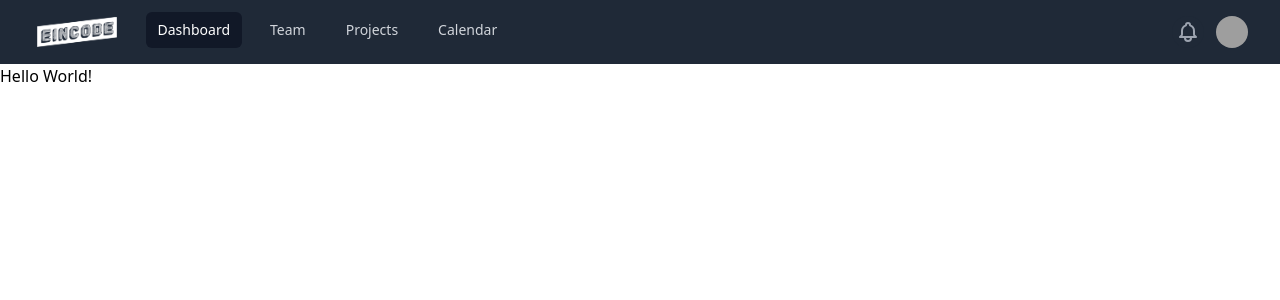
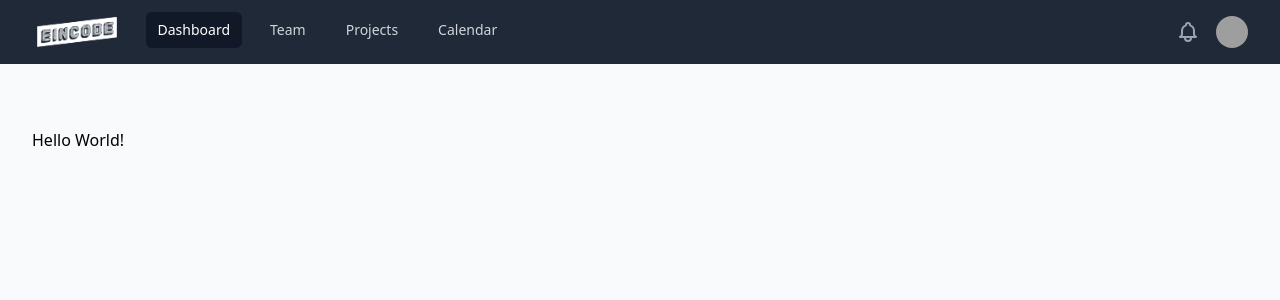
Before and after one commit to Srutip04/NFT-Marketplace, a Next.js app: page / in a window 1280 px wide. Shown: the top 300 px of the page. Built offline with nearby package versions, Linux system fonts and the light colour scheme; grey boxes are pictures that could not be loaded.

Commit message:
BaseLayout

```diff
--- /dev/null
+++ b/components/layout/BaseLayout.tsx
@@ -0,0 +1,19 @@
+import { FunctionComponent } from "react";
+import Navbar from "../navbar";
+
+const BaseLayout: FunctionComponent = ({ children }) => {
+
+    return (
+        <>
+            <Navbar />
+            <div className="py-16 bg-gray-50 overflow-hidden min-h-screen">
+                <div className="max-w-7xl mx-auto px-4 space-y-8 sm:px-6 lg:px-8">
+                    {children}
+                </div>
+            </div>
+        </>
+    )
+}
+
+
+export default BaseLayout;
--- a/pages/_app.tsx
+++ b/pages/_app.tsx
@@ -5,7 +5,7 @@
 function MyApp({ Component, pageProps }: AppProps) {
   return (
     <>
-     <Navbar/>
+
   <Component {...pageProps} />
     </>
 
--- a/pages/index.tsx
+++ b/pages/index.tsx
@@ -1,9 +1,13 @@
 import type { NextPage } from 'next'
-
+import BaseLayout from '../components/layout/BaseLayout'
 
 const Home: NextPage = () => {
   return (
-   <h1>Hello World!</h1>
+    <BaseLayout>
+     <div>  <h1>Hello World!</h1></div>
+
+    </BaseLayout>
+
   )
 }
 
```
